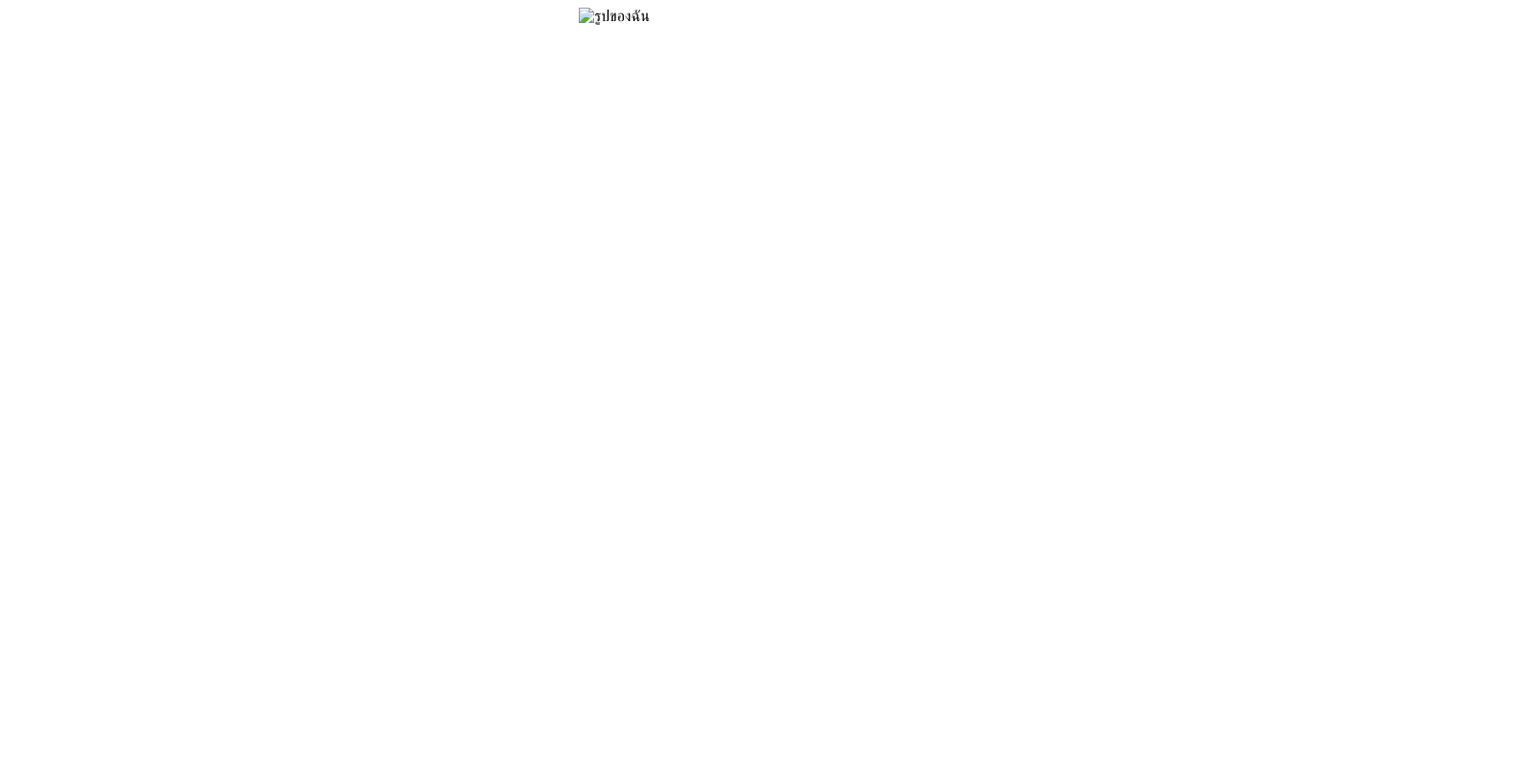
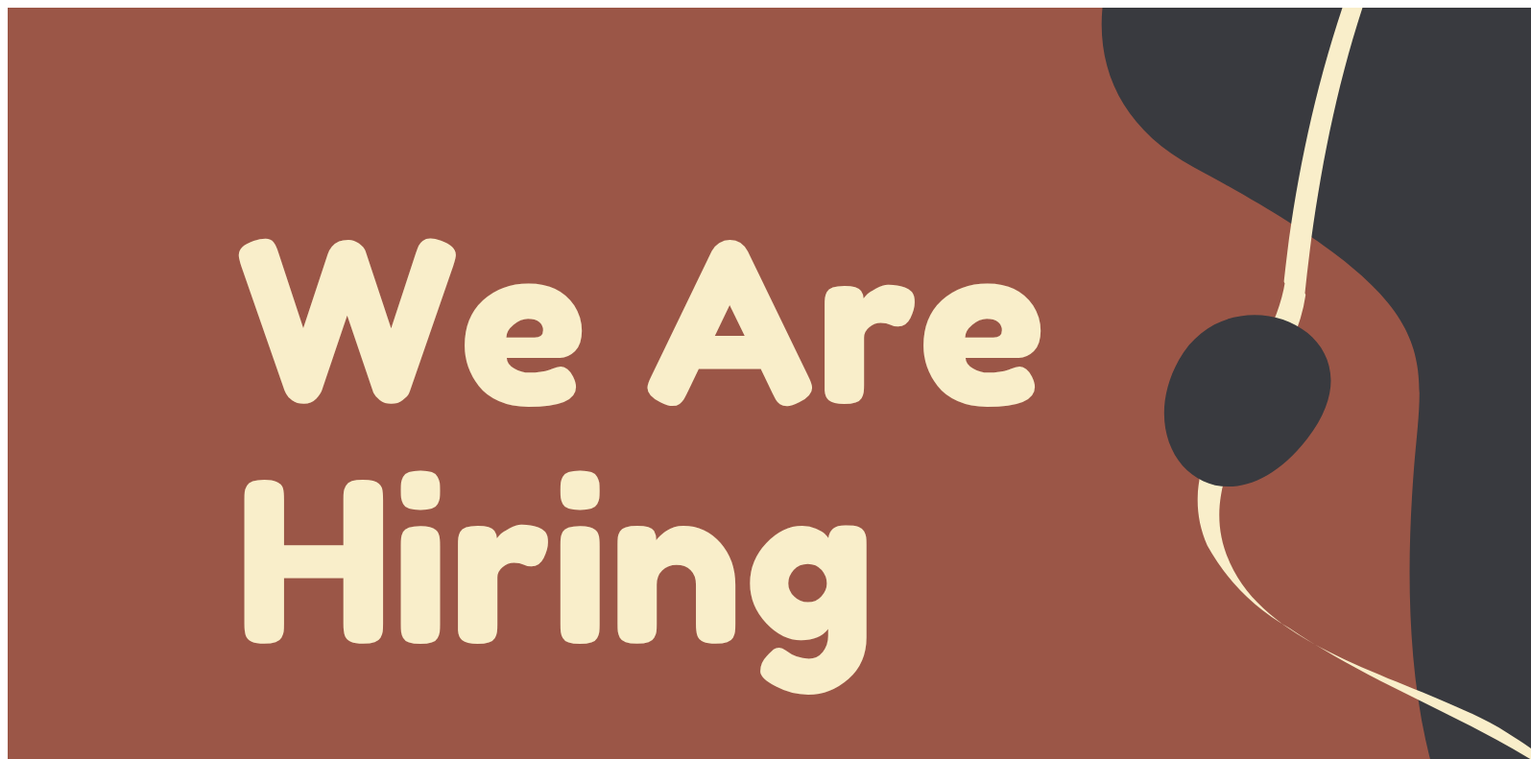
Before and after one commit to merody1/web, a plain HTML site: page index.html in a window 1280 px wide. Shown: the top 791 px of the page at 96% size, 1595 px wide, since content can reach past the window. Drawn offline with Linux system fonts and the light colour scheme.

Commit message:
Add files via upload

```diff
--- a/index.html
+++ b/index.html
@@ -1 +1 @@
-<center><img src="images/patt.png" alt="รูปของฉัน"></center>
+<center><img src="images/auto.png" alt="รูปของฉัน"></center>
```
